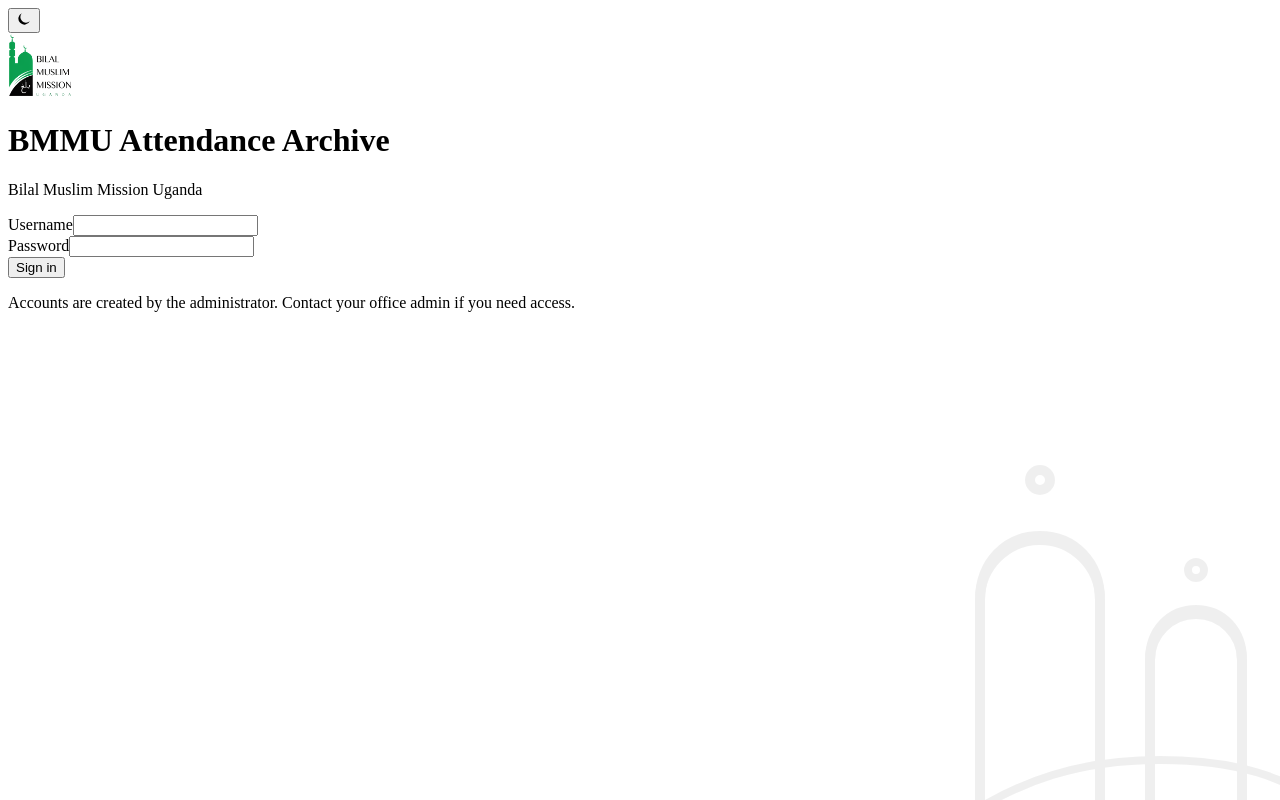
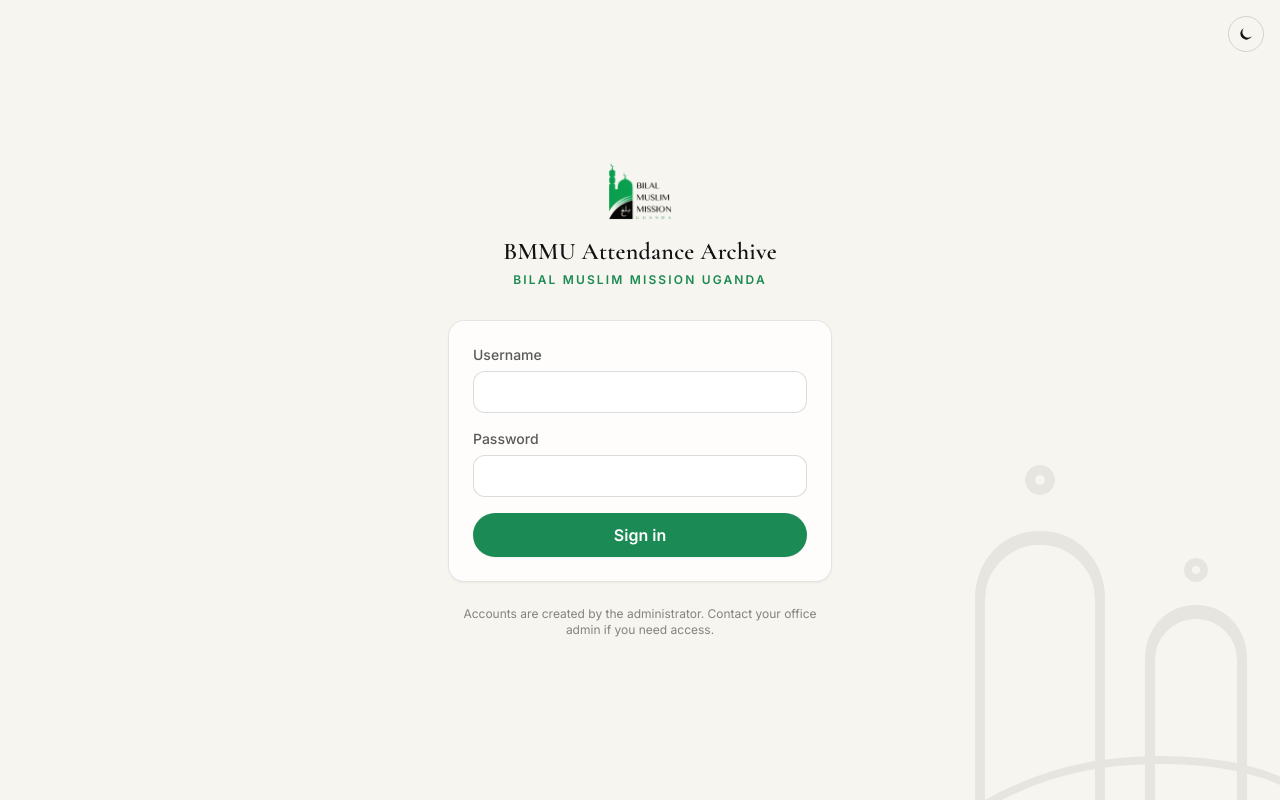
Before and after one commit to sonkowebsites/bmmu-attendance, a Next.js app: page /login in a window 1280 px wide. Built offline with nearby package versions, Linux system fonts and the light colour scheme.

Commit message:
Update globals.css

```diff
--- a/src/app/globals.css
+++ b/src/app/globals.css
@@ -1,3 +1,50 @@
+@tailwind base;
+@tailwind components;
+@tailwind utilities;
+
+@layer base {
+  h1, h2, h3, h4 {
+    @apply font-display;
+    letter-spacing: 0.01em;
+  }
+
+  ::selection {
+    @apply bg-bmmu-gold/40;
+  }
+
+  *:focus-visible {
+    outline: 2px solid theme('colors.bmmu.gold');
+    outline-offset: 2px;
+  }
+}
+
+@layer components {
+  .btn-primary {
+    @apply inline-flex items-center justify-center gap-2 rounded-full bg-bmmu-green px-5 py-2.5 font-semibold text-white shadow-sm transition-colors hover:bg-bmmu-green-dark disabled:cursor-not-allowed disabled:opacity-60;
+  }
+
+  .btn-secondary {
+    @apply inline-flex items-center justify-center gap-2 rounded-full border border-bmmu-black/15 dark:border-bmmu-cream/20 px-5 py-2.5 font-semibold transition-colors hover:bg-bmmu-black/5 dark:hover:bg-bmmu-cream/10;
+  }
+
+  .card {
+    @apply rounded-2xl border border-bmmu-black/10 dark:border-bmmu-cream/10 bg-white/80 dark:bg-white/5 backdrop-blur-sm shadow-sm;
+  }
+
+  .input {
+    @apply w-full rounded-xl border border-bmmu-black/15 dark:border-bmmu-cream/20 bg-white dark:bg-white/5 px-3.5 py-2.5 text-sm outline-none transition-colors focus:border-bmmu-green;
+  }
+
+  .label {
+    @apply mb-1.5 block text-sm font-medium text-bmmu-black/70 dark:text-bmmu-cream/70;
+  }
+
+  .eyebrow {
+    @apply text-xs font-semibold uppercase tracking-[0.18em] text-bmmu-green dark:text-bmmu-gold;
+  }
+}
+
+/* Subtle minaret/dome silhouette used as a quiet backdrop, echoing the BMMU crest */
 .dome-backdrop {
   position: absolute;
   inset: 0;
```
